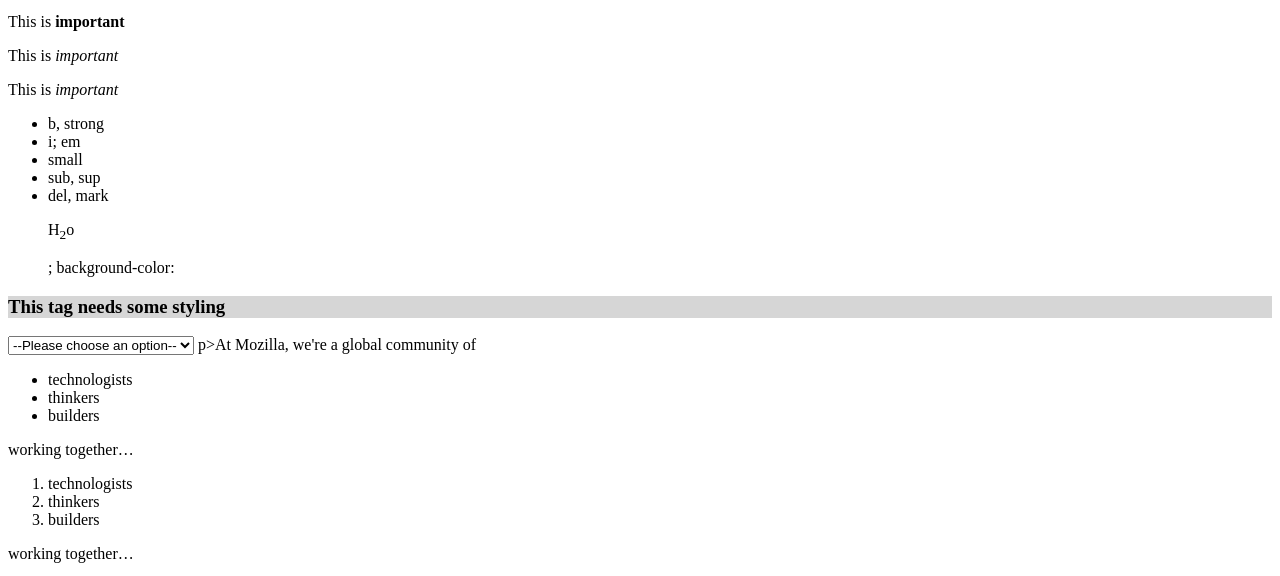
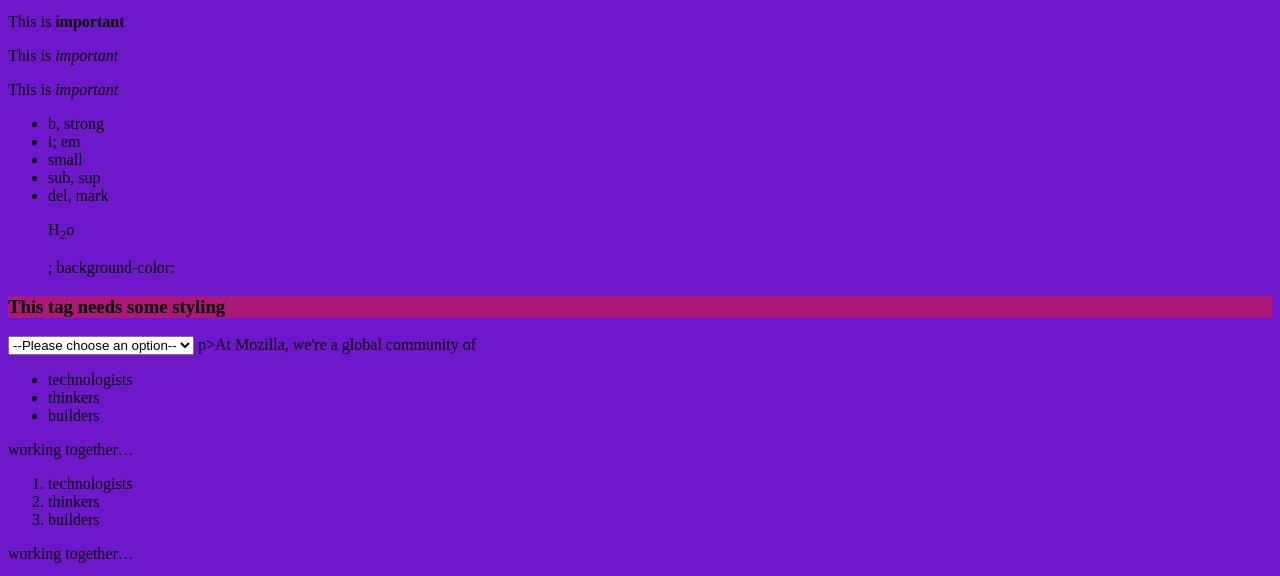
Before and after one commit to kunwardigvijay/HTML, a plain HTML site: page Colours.HTML in a window 1280 px wide. Shown: the part 218-794 px from the top of the page. Drawn offline with Linux system fonts and the light colour scheme.

Commit message:
Background color

```diff
--- a/Colours.HTML
+++ b/Colours.HTML
@@ -3,9 +3,10 @@
 <head>
     <meta charset="UTF-8">
     <meta name="viewport" content="width=device-width, initial-scale=1.0">
+
     <title>Document</title>
 </head>
-<body>
+<body style="background-color:rgb(111, 24, 203)">
     <!-- <h1>Formating</h1>  by clicking commond and /  -->
     <h1>Formating</h1>
     <h1>Formating2</h1>
@@ -27,7 +28,7 @@
 
     <h3
     style="text-align:cente;
-    background-color: rgba(169, 169, 169, 0.478);
+    background-color: rgba(236, 23, 23, 0.478);
     ">This tag needs some styling</h3>
 
 
```
Also changed, not shown: index.HTML (+1 -1 lines).
